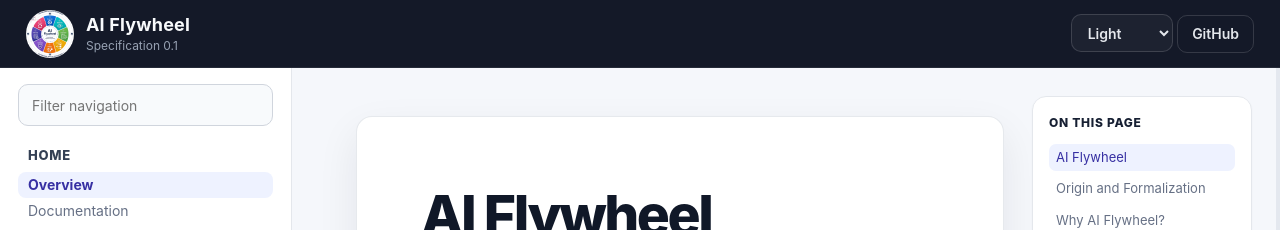
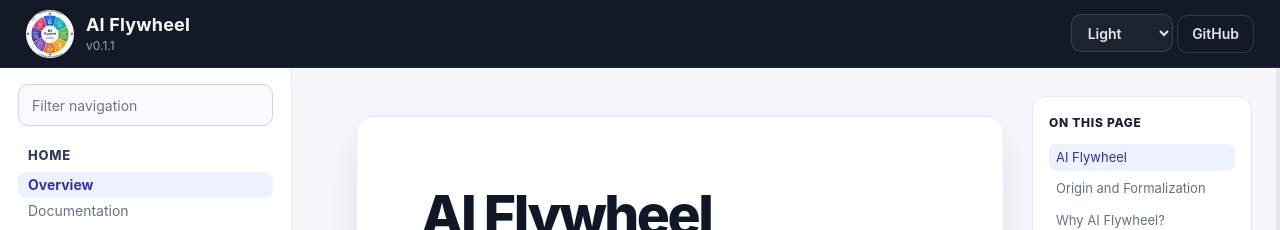
Before and after one commit to infoconex/ai-flywheel, a Jekyll site: the page built from README.md, in a window 1280 px wide. Shown: the top 230 px of the page. Built offline with Jekyll 4.4.1, drawn with Linux system fonts in a browser that asks for light colours; our own code applies the rules of GitHub Pages for plain Markdown files.

Commit message:
Update navbar version to v0.1.1

```diff
--- a/_layouts/default.html
+++ b/_layouts/default.html
@@ -33,7 +33,7 @@
         </span>
         <span class="brand__text">
           <strong>AI Flywheel</strong>
-          <span>Specification 0.1</span>
+          <span>v0.1.1</span>
         </span>
       </a>
 
```
